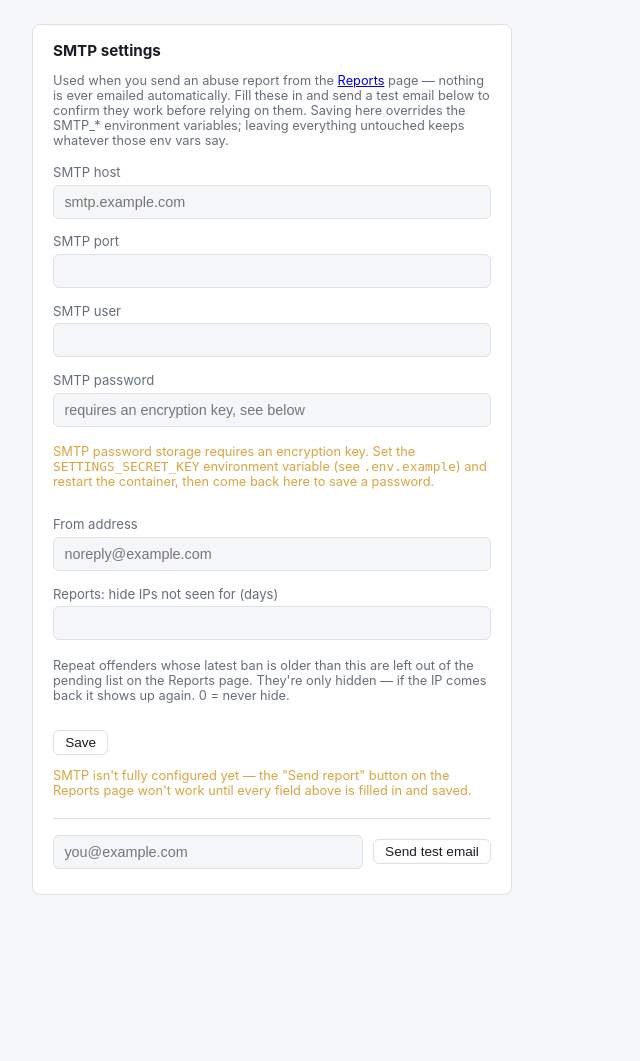
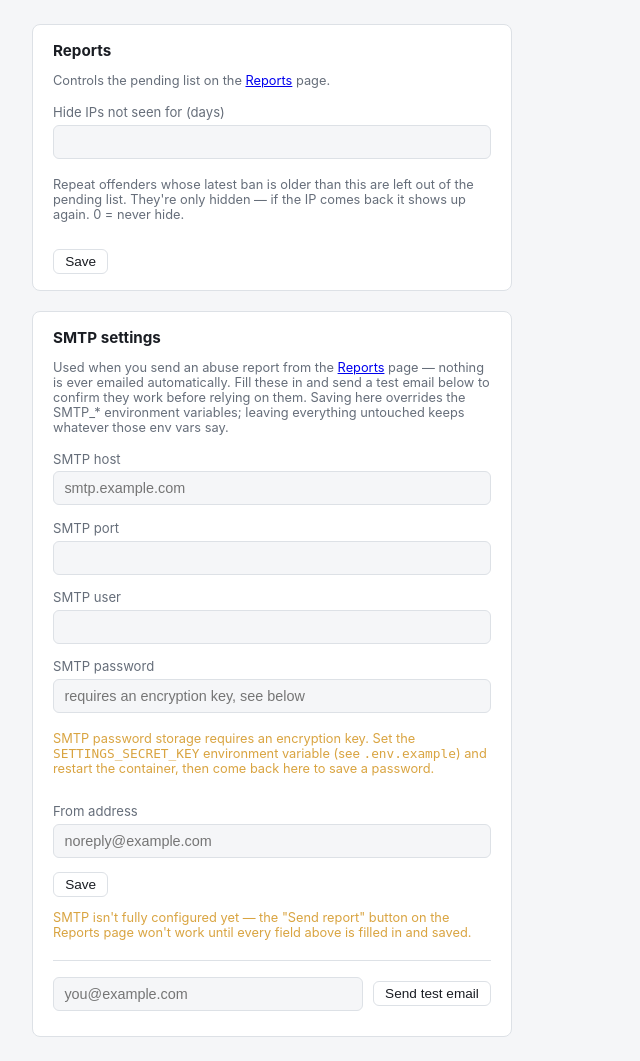
Before and after one commit to Ekot84/npm-crowd-dash, a FastAPI app: template app/templates/settings.html in a window 1280 px wide. Shown: the part 130-1191 px from the top of the page, without its empty margins (0-640 px from the left). Before the commit the page ends 1025 px from the top, so only its background shows below. Run offline with FastAPI, Linux system fonts and the light colour scheme; the template is opened without the code that fills it, so the values that code supplies are empty; parts of the project's set-up code (start-up, migrations or seed data) failed here and were passed over.

Commit message:
Settings: move Reports max-age into its own panel above SMTP
The report max-age field sat inside the SMTP form under the "SMTP settings"
heading. It now has its own panel and Save button (POST /settings/reports),
so saving one section never touches the other.

Co-Authored-By: Claude Opus 5.5 <noreply@anthropic.com>

```diff
--- a/app/main.py
+++ b/app/main.py
@@ -446,9 +446,7 @@ async def settings_save(
     smtp_user: str = Form(""),
     smtp_password: str = Form(""),
     smtp_from: str = Form(""),
-    report_max_age_days: int = Form(30),
 ):
-    runtime_settings.save_report_max_age_days(report_max_age_days)
     password_rejected = runtime_settings.save_smtp_settings(
         smtp_host=smtp_host,
         smtp_port=smtp_port,
@@ -460,11 +458,19 @@ async def settings_save(
         request, "partials/settings_form.html",
         {
             "cfg": runtime_settings.get_smtp_settings(),
-            "report_max_age_days": runtime_settings.get_report_max_age_days(),
             "saved": True,
             "password_rejected": password_rejected,
             "key_configured": secrets_store.is_key_configured(),
         },
+    )
+
+
+@app.post("/settings/reports")
+async def settings_reports_save(request: Request, report_max_age_days: int = Form(30)):
+    runtime_settings.save_report_max_age_days(report_max_age_days)
+    return templates.TemplateResponse(
+        request, "partials/settings_reports_form.html",
+        {"report_max_age_days": runtime_settings.get_report_max_age_days(), "reports_saved": True},
     )
 
 
--- a/app/static/style.css
+++ b/app/static/style.css
@@ -377,6 +377,10 @@ main {
     max-width: 480px;
 }
 
+.settings-panel + .settings-panel {
+    margin-top: 1.25rem;
+}
+
 .settings-form {
     margin-top: 1rem;
 }
--- a/app/templates/partials/settings_form.html
+++ b/app/templates/partials/settings_form.html
@@ -43,12 +43,6 @@
             <input type="text" id="smtp_from" name="smtp_from" value="{{ cfg.smtp_from or '' }}"
                    placeholder="noreply@example.com">
         </div>
-        <div class="settings-row">
-            <label for="report_max_age_days">Reports: hide IPs not seen for (days)</label>
-            <input type="number" id="report_max_age_days" name="report_max_age_days" min="0"
-                   value="{{ report_max_age_days }}">
-            <p class="filter-hint">Repeat offenders whose latest ban is older than this are left out of the pending list on the Reports page. They're only hidden — if the IP comes back it shows up again. 0 = never hide.</p>
-        </div>
         <button type="submit" class="pager-btn">Save</button>
     </form>
 
--- /dev/null
+++ b/app/templates/partials/settings_reports_form.html
@@ -0,0 +1,17 @@
+<div id="reports-settings-wrap">
+    {% if reports_saved %}
+    <p class="save-banner">Saved.</p>
+    {% endif %}
+    <form class="settings-form"
+          hx-post="/settings/reports"
+          hx-target="#reports-settings-wrap"
+          hx-swap="outerHTML">
+        <div class="settings-row">
+            <label for="report_max_age_days">Hide IPs not seen for (days)</label>
+            <input type="number" id="report_max_age_days" name="report_max_age_days" min="0"
+                   value="{{ report_max_age_days }}">
+            <p class="filter-hint">Repeat offenders whose latest ban is older than this are left out of the pending list. They're only hidden — if the IP comes back it shows up again. 0 = never hide.</p>
+        </div>
+        <button type="submit" class="pager-btn">Save</button>
+    </form>
+</div>
--- a/app/templates/settings.html
+++ b/app/templates/settings.html
@@ -1,5 +1,13 @@
 {% extends "base.html" %}
 {% block content %}
+<div class="stats-panel settings-panel">
+    <h2>Reports</h2>
+    <p class="filter-hint">
+        Controls the pending list on the <a href="/reports">Reports</a> page.
+    </p>
+    {% include "partials/settings_reports_form.html" %}
+</div>
+
 <div class="stats-panel settings-panel">
     <h2>SMTP settings</h2>
     <p class="filter-hint">
```
